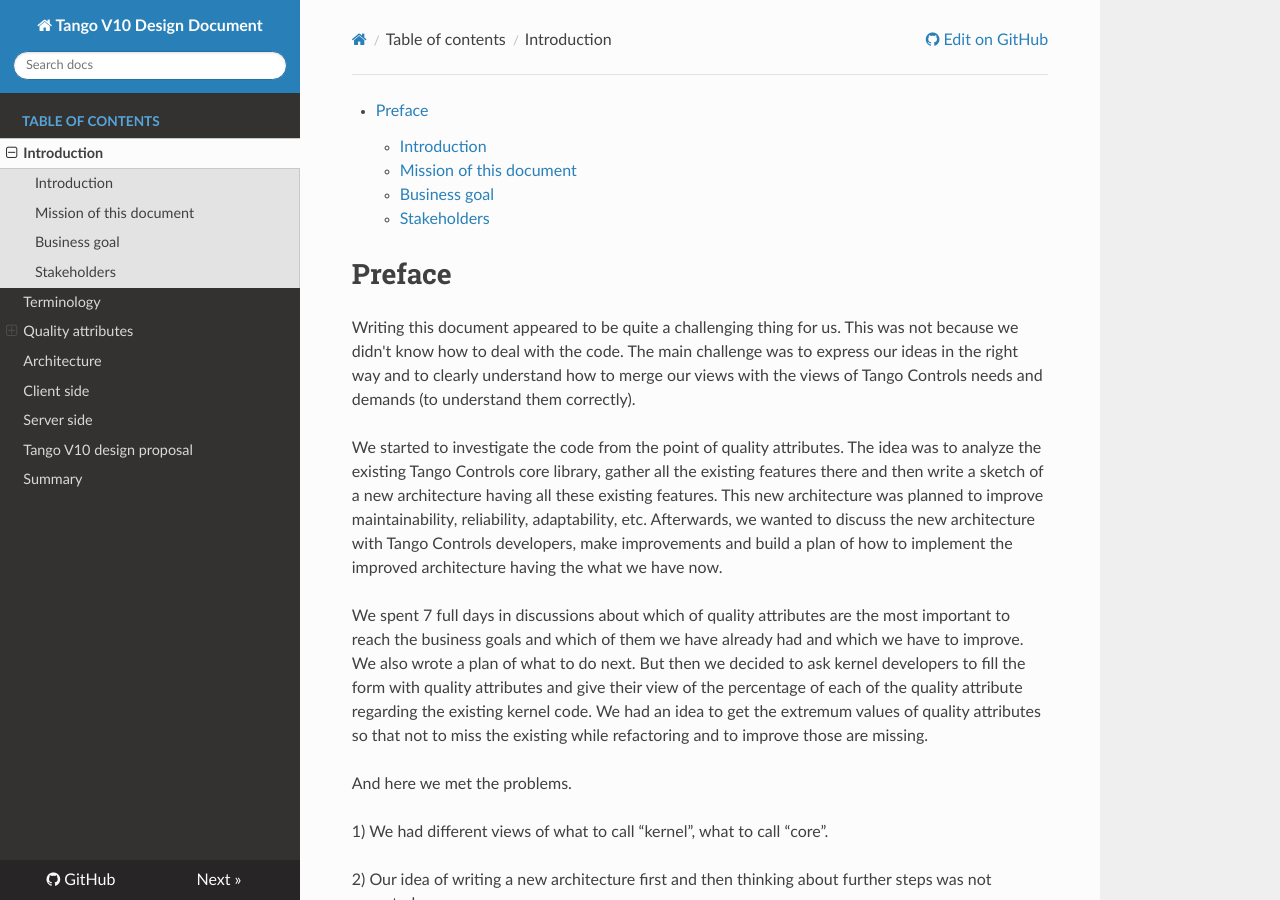
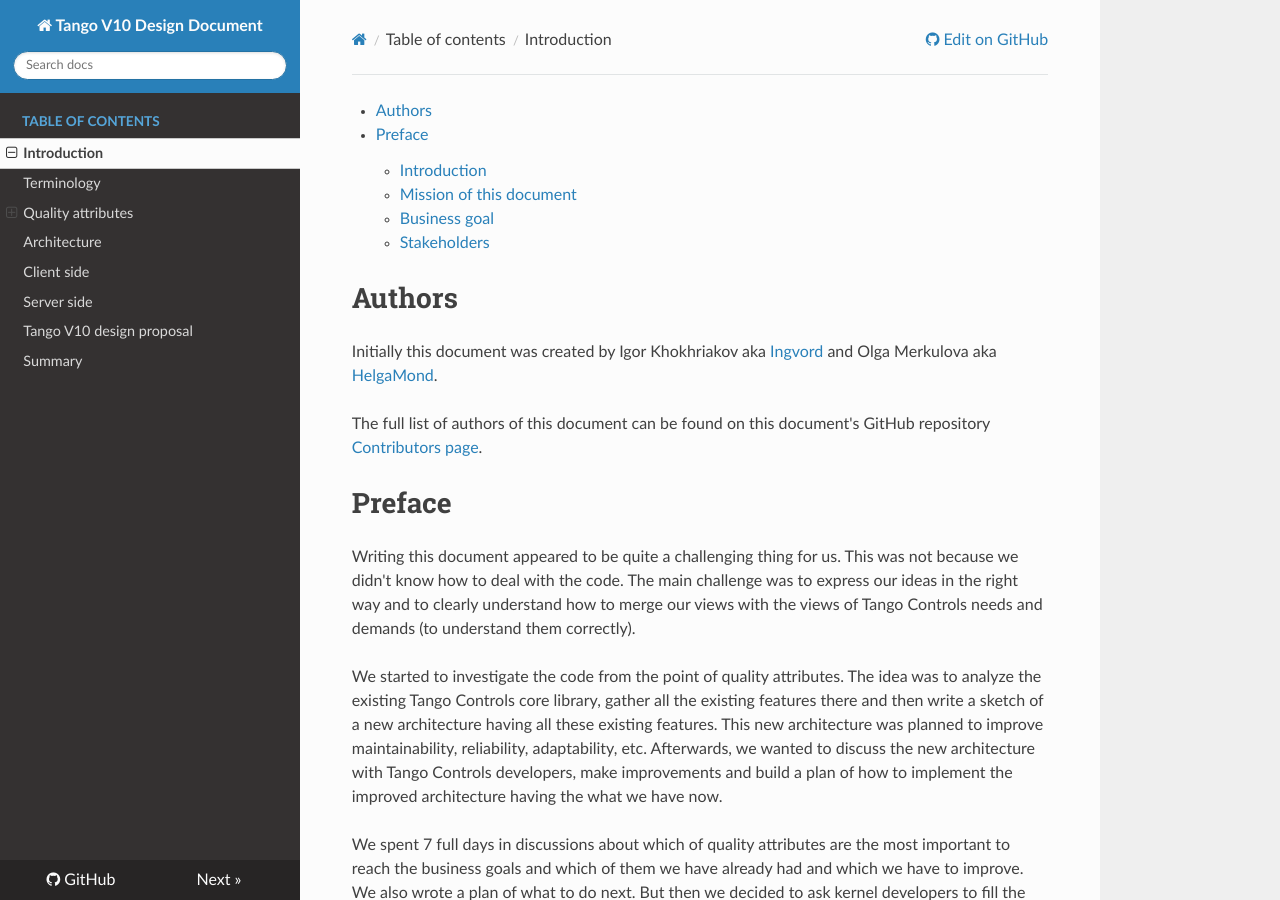
Before and after one commit to Ingvord/tango-v10-design-doc, an MkDocs documentation site: the page built from docs/index.md, in a window 1280 px wide and 900 px high. Built offline with MkDocs 1.6.1, drawn with Linux system fonts in a browser that asks for light colours; nearby versions of some CDN libraries; old or Windows-style settings are respelled for this version of MkDocs.

Commit message:
progress #19

```diff
--- a/docs/index.md
+++ b/docs/index.md
@@ -1,6 +1,12 @@
 https://www.tutorialspoint.com/software_architecture_design/index.htm
 
 [TOC]
+
+# Authors
+
+Initially this document was created by Igor Khokhriakov aka [Ingvord](https://github.com/Ingvord) and Olga Merkulova aka [HelgaMond](https://github.com/HelgaMond).
+
+The full list of authors of this document can be found on this document's GitHub repository [Contributors page](https://github.com/tango-controls/tango-v10-design-doc/graphs/contributors).
 
 # Preface
 
```
